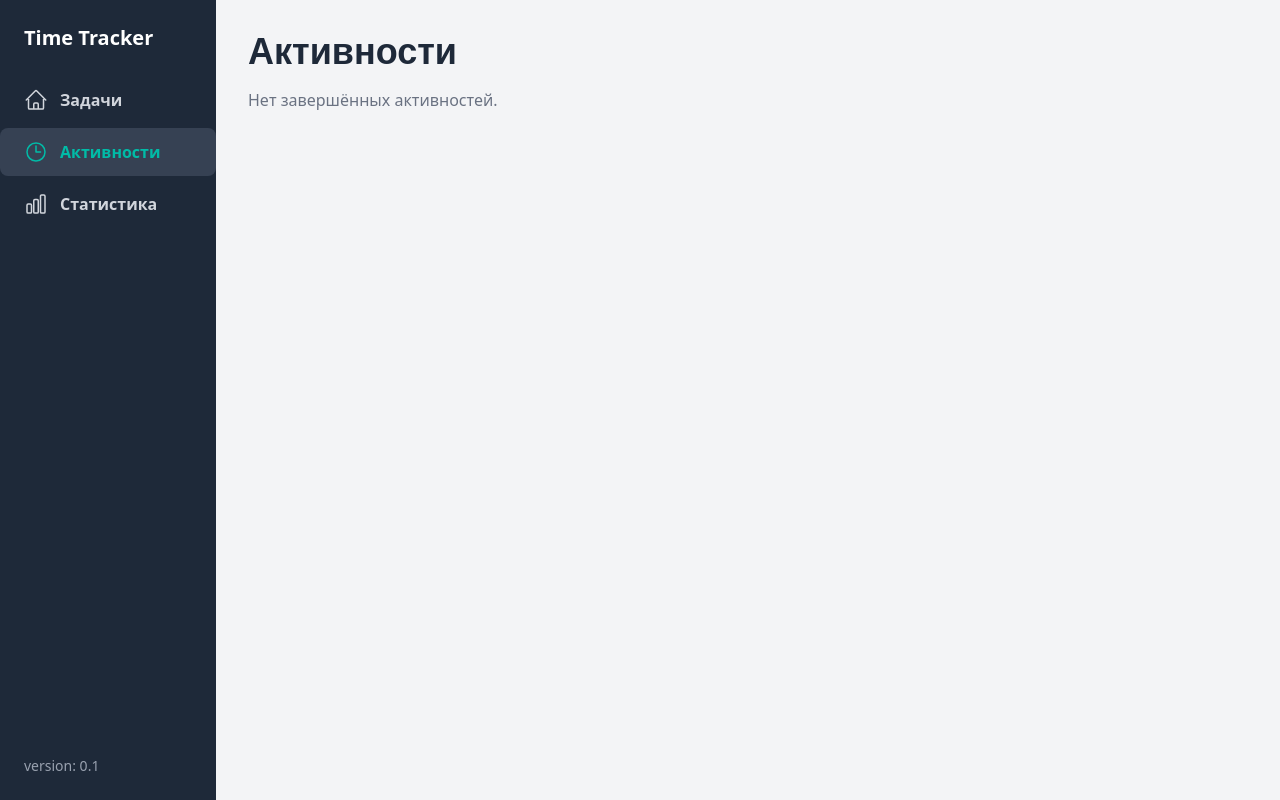
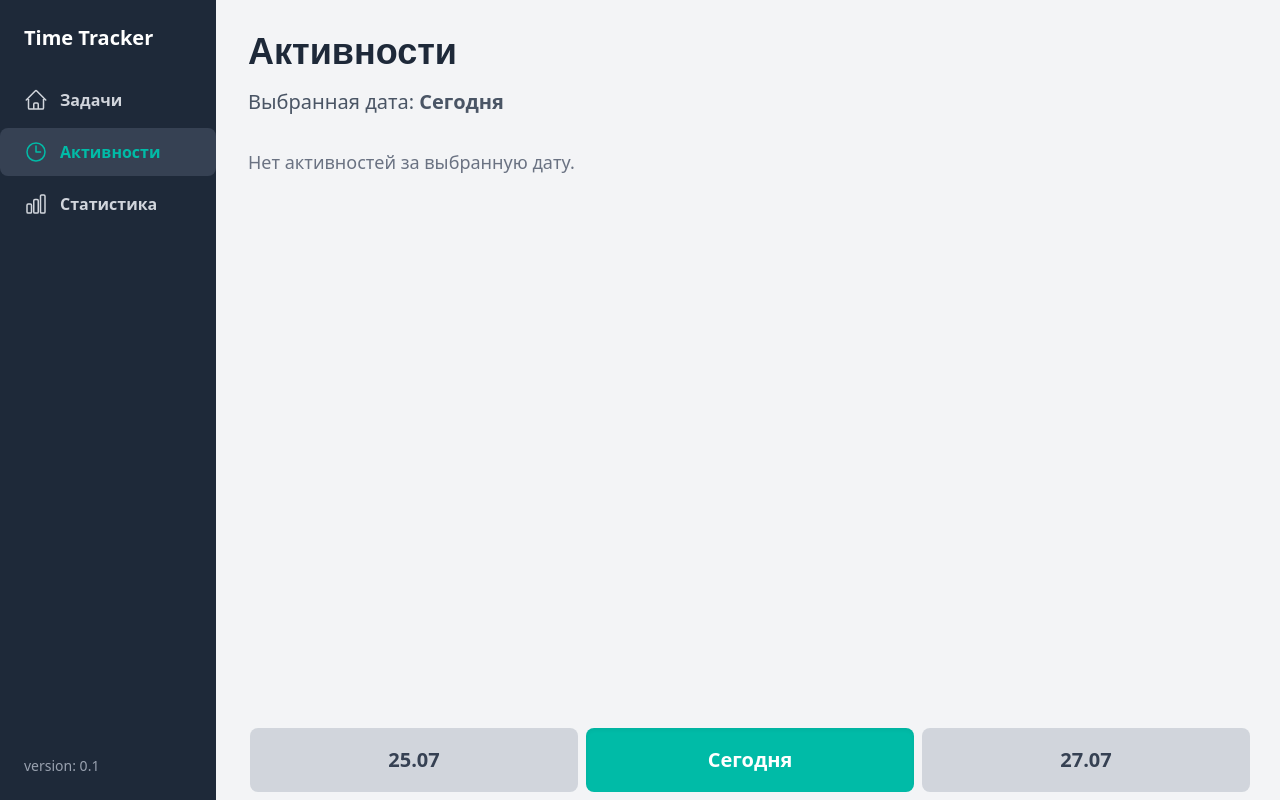
Before and after one commit to Drugoi-Polz/TimeTrackApp, a Vue app in the folder time-track-app/: page /activities in a window 1280 px wide. Built offline with nearby package versions, Linux system fonts and the light colour scheme; a web font is replaced by a local one.

Commit message:
End create ActivitiesPage

```diff
--- a/time-track-app/src/components/ActivityItem.vue
+++ b/time-track-app/src/components/ActivityItem.vue
@@ -13,7 +13,6 @@ defineProps({
 	<div
 		class="bg-gradient-to-br from-white to-gray-200 p-6 rounded-2xl shadow-lg hover:shadow-2xl transition-shadow duration-300"
 	>
-		<!-- Заголовок -->
 		<div class="flex items-center justify-between mb-6">
 			<div class="flex items-center gap-4">
 				<div
--- /dev/null
+++ b/time-track-app/src/components/TheDaySwitch.vue
@@ -0,0 +1,46 @@
+<script setup>
+import { computed, ref } from 'vue'
+import { isSameDay, addDays } from 'date-fns'
+import { label } from '../functions'
+
+const props = defineProps({
+	selectedDate: {
+		type: Date,
+		required: true,
+	}
+})
+
+const emit = defineEmits(['update:day'])
+
+function btnClass(date) {
+	const base =
+		'w-full h-full flex items-center justify-center text-sm font-semibold transition-colors duration-200 rounded-lg text-xl'
+	return isSameDay(date, localSelectedDate.value)
+		? base + ' bg-teal-500 text-white shadow-inner'
+		: base + ' bg-gray-300 text-gray-700 hover:bg-gray-400'
+}
+const localSelectedDate = ref(props.selectedDate)
+
+const prevDate = computed(() => addDays(localSelectedDate.value, -1))
+const nextDate = computed(() => addDays(localSelectedDate.value, 1))
+
+function setDate(date) {
+	localSelectedDate.value = date
+	emit('update:day', date)
+}
+
+</script>
+
+<template>
+	<div class="fixed bottom-2 h-16 flex z-50 gap-2" :style="{ left: '250px', right: '30px' }">
+		<button @click="setDate(prevDate)" :class="btnClass(prevDate)">
+			{{ label(prevDate) }}
+		</button>
+		<button @click="setDate(localSelectedDate)" :class="btnClass(localSelectedDate)">
+			{{ label(localSelectedDate) }}
+		</button>
+		<button @click="setDate(nextDate)" :class="btnClass(nextDate)">
+			{{ label(nextDate) }}
+		</button>
+	</div>
+</template>
--- /dev/null
+++ b/time-track-app/src/components/TheSelectedDayText.vue
@@ -0,0 +1,16 @@
+<script setup>
+import { label } from '../functions'
+
+const props = defineProps({
+	selectedDate: {
+		type: Date,
+		required: true,
+	}
+})
+</script>
+
+<template>
+	<div class="mb-8 text-gray-600 text-xl">
+		Выбранная дата: <span class="font-bold">{{ label(selectedDate) }}</span>
+	</div>
+</template>
--- a/time-track-app/src/functions.js
+++ b/time-track-app/src/functions.js
@@ -1,4 +1,4 @@
-import { format } from 'date-fns'
+import { isSameDay, format, startOfDay } from 'date-fns'
 
 export function formatTime(sec) {
 	const h = Math.floor(sec / 3600)
@@ -14,3 +14,18 @@ export function formatTime(sec) {
 export function formatTimestamp(timestamp) {
 	return format(new Date(timestamp), 'HH:mm:ss')
 }
+
+export function label(date, todayDate = startOfDay(new Date())) {
+	return isSameDay(date, todayDate) ? 'Сегодня' : format(date, 'dd.MM')
+}
+
+export function getActivitiesForDate(activities, date) {
+	return activities
+		.map((act) => ({
+			...act,
+			intervals: act.intervals.filter((iv) =>
+				isSameDay(new Date(iv.start), date)
+			),
+		}))
+		.filter((act) => act.intervals.length > 0)
+}
--- a/time-track-app/src/pages/TheActivitiesPage.vue
+++ b/time-track-app/src/pages/TheActivitiesPage.vue
@@ -1,25 +1,40 @@
 <script setup>
-import { defineProps } from 'vue'
-import { formatTime, formatTimestamp } from '../functions'
+import { ref, computed } from 'vue'
+import { getActivitiesForDate } from '../functions'
+import { startOfDay } from 'date-fns'
+
 import ThePageTitle from '../components/UI/ThePageTitle.vue'
 import ActivityItem from '../components/ActivityItem.vue'
+import TheDaySwitch from '../components/TheDaySwitch.vue'
+import TheSelectedDayText from '../components/TheSelectedDayText.vue'
 
 const props = defineProps({
 	activities: {
 		type: Array,
-		default: () => [],
+		required: true,
 	},
 })
+
+const todayDate = startOfDay(new Date())
+const selectedDate = ref(todayDate)
+
+function setDate(date) {
+	selectedDate.value = date
+}
+
+const filteredActivities = computed(() =>
+	getActivitiesForDate(props.activities, selectedDate.value)
+)
 </script>
 
 <template>
-	<div class="p-8 bg-gray-100 min-h-screen">
-
+	<div class="relative bg-gray-100 min-h-screen p-8 pb-24">
 		<ThePageTitle>Активности</ThePageTitle>
-
-		<div v-if="activities.length" class="space-y-6">
-			<ActivityItem v-for="act in activities" :key="act.id" :activity="act" />
+		<TheSelectedDayText :selectedDate="selectedDate" />
+		<div v-if="filteredActivities.length" class="space-y-6">
+			<ActivityItem v-for="act in filteredActivities" :key="act.id" :activity="act" />
 		</div>
-		<div v-else class="text-gray-500">Нет завершённых активностей.</div>
+		<div v-else class="text-gray-500 text-lg">Нет активностей за выбранную дату.</div>
+		<TheDaySwitch @update:day="setDate" :selectedDate="selectedDate" />
 	</div>
 </template>
```
